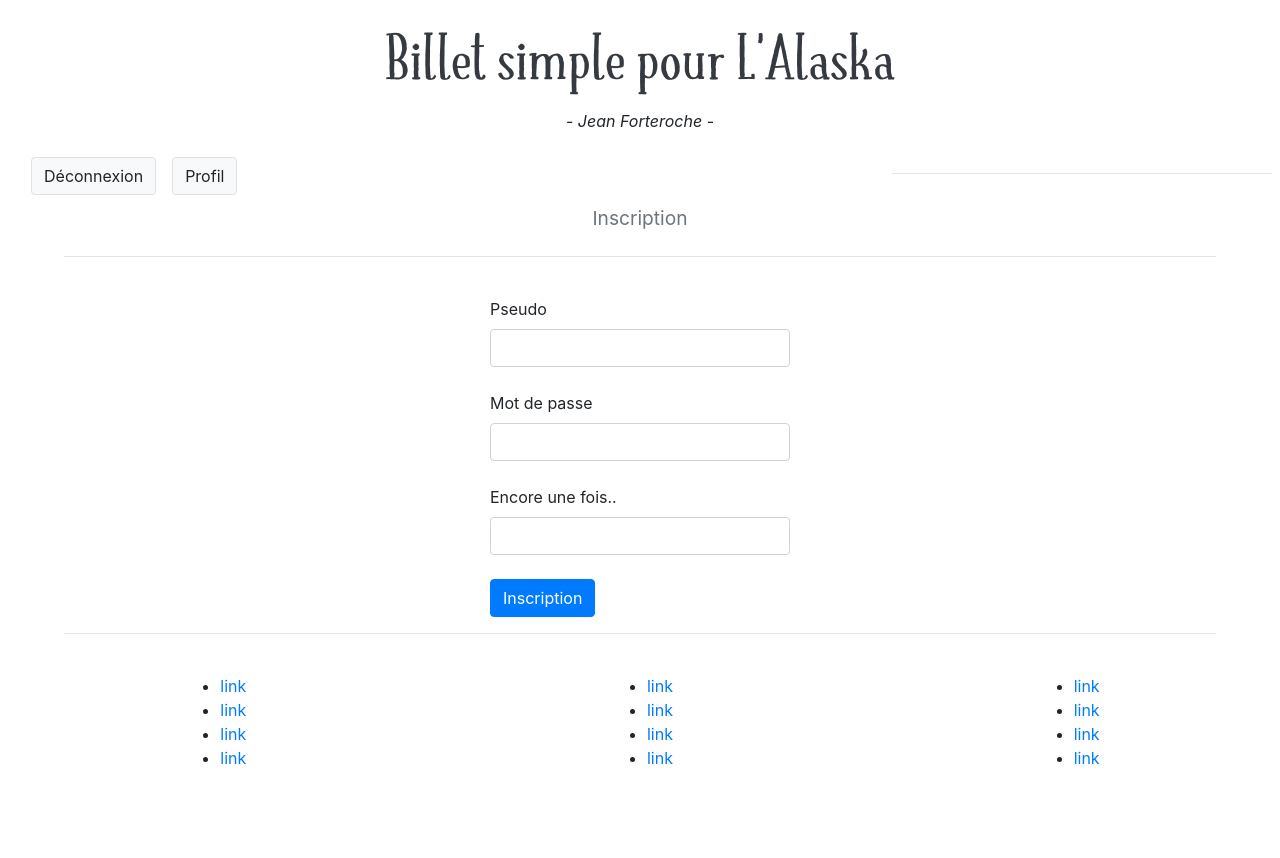
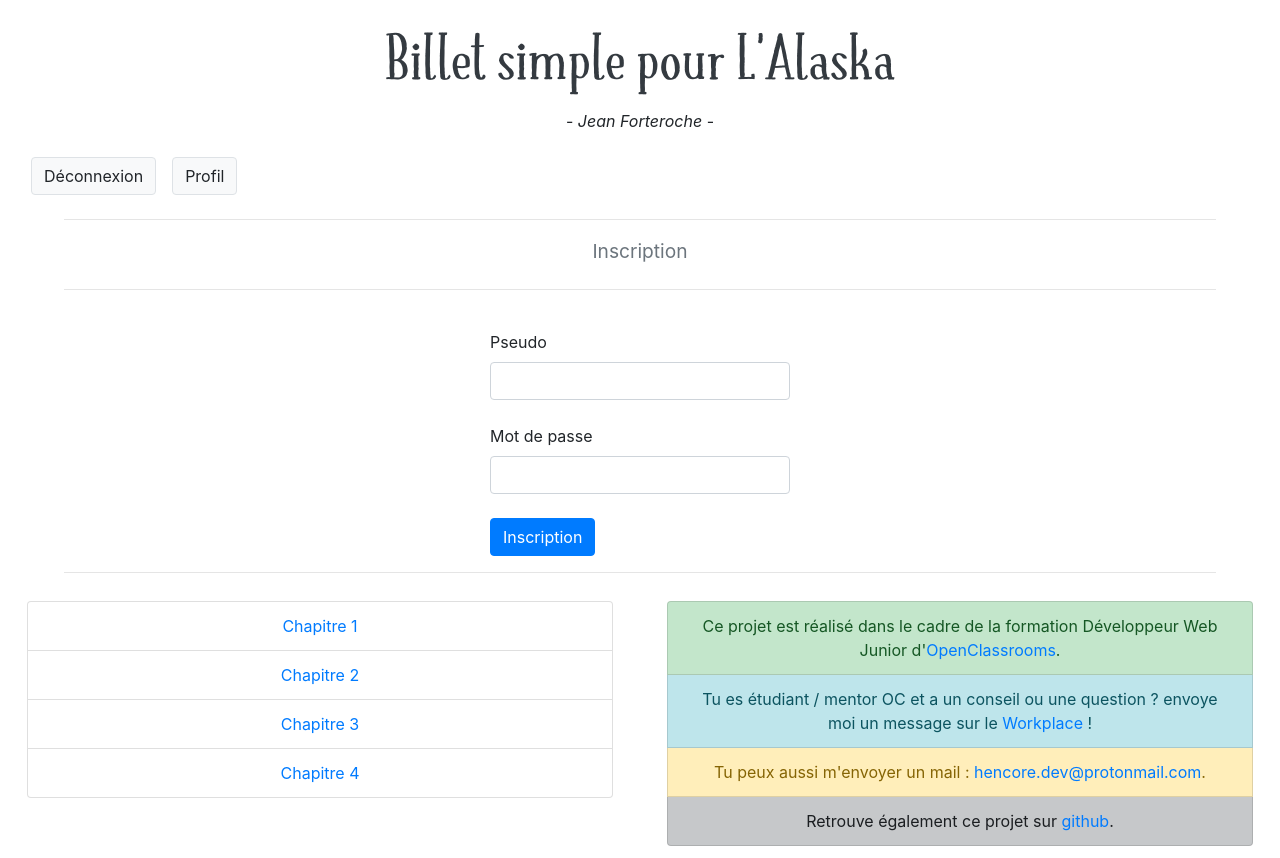
Before and after one commit to LouisDreamsDev/projet-4-Blog-Jean-Forteroche, a PHP site: the page made by templates/register.php in a window 1280 px wide. Before the commit the page ends 764 px from the top, so only its background shows below. Run offline with PHP 8.4, Linux system fonts and the light colour scheme; the template is opened without the code that fills it, so the values that code supplies are empty; some libraries are stand-ins or nearby versions.

Commit message:
final push

```diff
--- a/public/script.js
+++ b/public/script.js
@@ -0,0 +1,9 @@
+tinymce.init({
+    selector: 'textarea',
+    height: 400,
+    placeholder: 'Tapez votre contenu ici...',
+    plugins: 'a11ychecker advcode casechange formatpainter linkchecker autolink lists checklist media mediaembed pageembed permanentpen powerpaste table advtable tinymcespellchecker',
+    toolbar: 'undo redo styleselect bold italic alignleft aligncenter alignright alignjustify | bullist numlist outdent indent',
+    toolbar_mode: 'floating',
+    branding: false
+    });
--- a/public/style.css
+++ b/public/style.css
@@ -24,10 +24,6 @@ hr
 header .btn-light
 {
     margin: 0 8px 0 8px;
-}
-#js-box
-{
-    display: none;
 }
 .card
 {
@@ -58,3 +54,28 @@ header .btn-light
 {
     margin: 6px 0 0 0;
 }
+footer
+{
+    display: flex;
+    justify-content: space-around;
+
+}
+footer .list-group
+{
+    margin: 12px;
+}
+
+
+/* MEDIA QUERY */
+
+@media (max-width: 575.98px)
+{
+    footer
+    {
+        flex-direction: column;
+    }
+    footer .list-group
+    {
+        margin: 0;
+    }
+}
--- a/src/controller/FrontController.php
+++ b/src/controller/FrontController.php
@@ -31,7 +31,7 @@ class FrontController extends Controller
             if($this->userDAO->checkUser($post)) {
                 $errors['pseudo'] = $this->userDAO->checkUser($post);
             }
-            if(!$errors) {
+                if(!$errors) {
                 $this->userDAO->register($post);
                 $this->session->set('register', 'Votre inscription a bien été effectuée !');
                 header('Location: ../public/index.php');
--- a/templates/base.php
+++ b/templates/base.php
@@ -3,6 +3,7 @@
 <head>
     <script src="https://cdn.tiny.cloud/1/q9wow4naw9k9n3ix7hxdynm64d59cgb7bzrwfhx6yg8n0ug4/tinymce/5/tinymce.min.js" referrerpolicy="origin"></script>
     <meta name="viewport" content="width=device-width, initial-scale=1, shrink-to-fit=no">
+    <script src="../public/script.js"></script>
     <meta charset="UTF-8" />
     <link rel="stylesheet" href="https://stackpath.bootstrapcdn.com/bootstrap/4.5.2/css/bootstrap.min.css" integrity="sha384-JcKb8q3iqJ61gNV9KGb8thSsNjpSL0n8PARn9HuZOnIxN0hoP+VmmDGMN5t9UJ0Z" crossorigin="anonymous">
     <link rel="stylesheet" href="../public/style.css">
@@ -23,12 +24,11 @@
             <a href="../public/index.php?route=logout" class="btn btn-light border rounded">Déconnexion</a>
             <a href="../public/index.php?route=profile" class="btn btn-light border rounded">Profil</a>
         </div>
-
         <div class="container d-flex justify-content-end">
     <?php if($this->session->get('role') === 'admin')
         {
             ?>
-                    <a href="../public/index.php?route=addArticle" class="btn btn-light border rounded">Nouvel article</a>
+                <a href="../public/index.php?route=addArticle" class="btn btn-light border rounded text-nowrap">Nouvel article</a>
                 <a href="../public/index.php?route=administration" class="btn btn-light border rounded">Administration</a>
                 <?php
         }
@@ -46,8 +46,8 @@
         <?php
     }
     ?>
+    </div>
     <hr>
-        </div>
     <div class="text-muted d-flex justify-content-center">
         <h4 class="text-nowrap"><small><?= $this->title ?></small></h4>
     </div>
@@ -60,29 +60,21 @@
     <?= $content ?>
 </div>
 <hr>
-<footer class="absolute-bottom py-4 d-flex justify-content-around">
-    <div class="1">
-        <ul>
-            <li><a href="">link</a></li>
-            <li><a href="">link</a></li>
-            <li><a href="">link</a></li>
-            <li><a href="">link</a></li>
+<footer class="absolute-bottom">
+    <div id="footer-part-1" class="container">
+        <ul class="list-group row text-center">
+            <li class="list-group-item"><a href="http://localhost/projet-4-Blog-Jean-Forteroche/public/index.php?route=article&articleId=10">Chapitre 1</a></li>
+            <li class="list-group-item"><a href="http://localhost/projet-4-Blog-Jean-Forteroche/public/index.php?route=article&articleId=12">Chapitre 2</a></li>
+            <li class="list-group-item"><a href="http://localhost/projet-4-Blog-Jean-Forteroche/public/index.php?route=article&articleId=13">Chapitre 3</a></li>
+            <li class="list-group-item"><a href="http://localhost/projet-4-Blog-Jean-Forteroche/public/index.php?route=article&articleId=14">Chapitre 4</a></li>
         </ul>
     </div>
-    <div class="2">
-        <ul>
-            <li><a href="">link</a></li>
-            <li><a href="">link</a></li>
-            <li><a href="">link</a></li>
-            <li><a href="">link</a></li>
-        </ul>
-    </div>
-    <div class="3">
-        <ul>
-            <li><a href="">link</a></li>
-            <li><a href="">link</a></li>
-            <li><a href="">link</a></li>
-            <li><a href="">link</a></li>
+    <div id="footer-part-2" class="container">
+        <ul class="list-group row text-center">
+            <li class="col list-group-item list-group-item-success">Ce projet est réalisé dans le cadre de la formation Développeur Web Junior d'<a href="https://openclassrooms.com/fr/">OpenClassrooms</a>.</li>
+            <li class="col list-group-item list-group-item-info">Tu es étudiant / mentor OC et a un conseil ou une question ? envoye moi un message sur le <a href="https://openclassrooms.workplace.com/profile.php?id=100034156524250">Workplace</a> !</li>
+            <li class="col list-group-item list-group-item-warning">Tu peux aussi m'envoyer un mail : <a href="mailto:hencore.dev@protonmail.com">hencore.dev@protonmail.com</a>.</li>
+            <li class="col list-group-item list-group-item-dark">Retrouve également ce projet sur <a href="https://github.com/henc0re/projet-4-Blog-Jean-Forteroche">github</a>.</li>
         </ul>
     </div>
 </footer>
--- a/templates/register.php
+++ b/templates/register.php
@@ -12,9 +12,6 @@
         <input class="form-control"type="password" id="password" name="password">
         <br>
         <?= isset($errors['password']) ? $errors['password'] : ''; ?>
-        <label for="confirm-password">Encore une fois..</label>
-        <input class="form-control" type="password" id="confirm_password" name="confirm_password">
-        <br>
         <input class="btn btn-primary" type="submit" value="Inscription" id="submit" name="submit">
     </div>
 </form>
```
Also changed, not shown: src/constraint/Constraint.php (+5 -2 lines), templates/add_article.php (+8 -16 lines), templates/update_password.php (+1 -7 lines), src/constraint/UserValidation.php (line endings or trailing spaces). Lines whose indentation alone changed are shown as unchanged.
